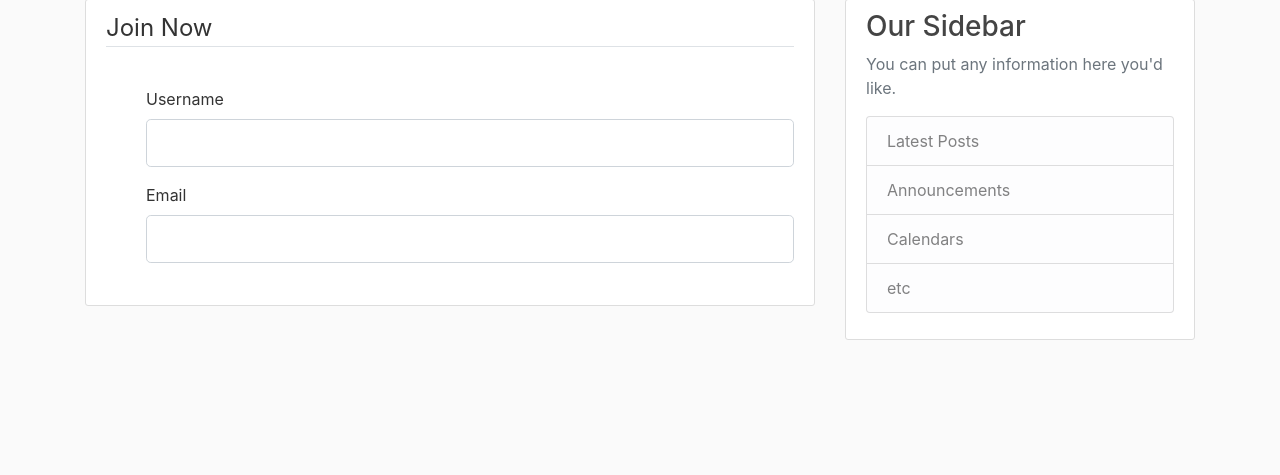
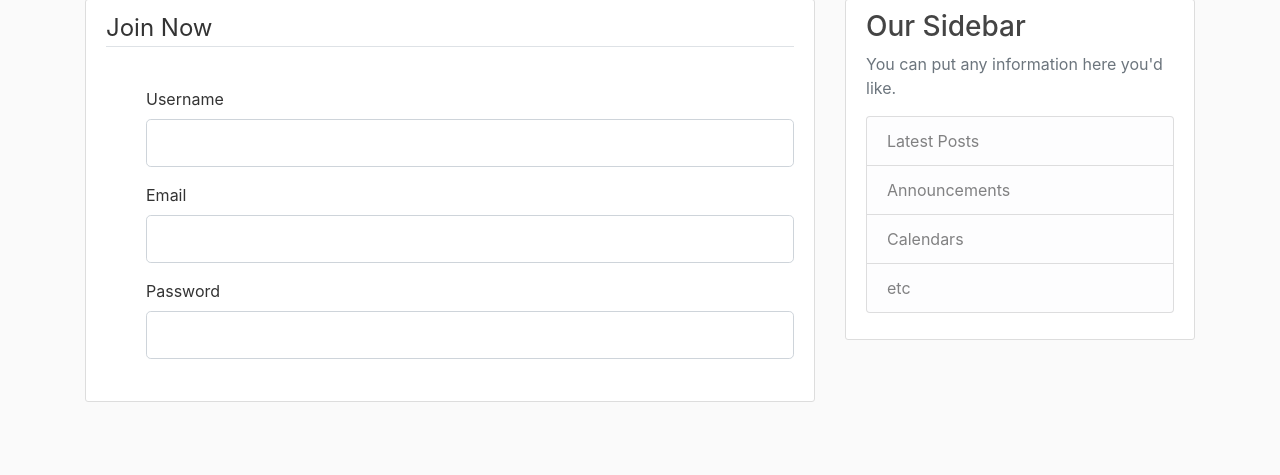
Before and after one commit to HassibIbrahim/BlogPost, a Flask app: page /register in a window 1280 px wide. Shown: the part 81-556 px from the top of the page. Run offline with Flask 2, Linux system fonts and the light colour scheme; some libraries are stand-ins or nearby versions.

Commit message:
created registration html template password components in app

```diff
--- a/templates/register.html
+++ b/templates/register.html
@@ -15,6 +15,10 @@
             {{ form.email.label(class="form-control-label") }}
             {{ form.email(class="form-control form-control-lg") }}
            </dir>
+            <dir class="form-group">
+            {{ form.password.label(class="form-control-label") }}
+            {{ form.password(class="form-control form-control-lg") }}
+           </dir>
             </fieldset>
         </form>
     </div>
```
